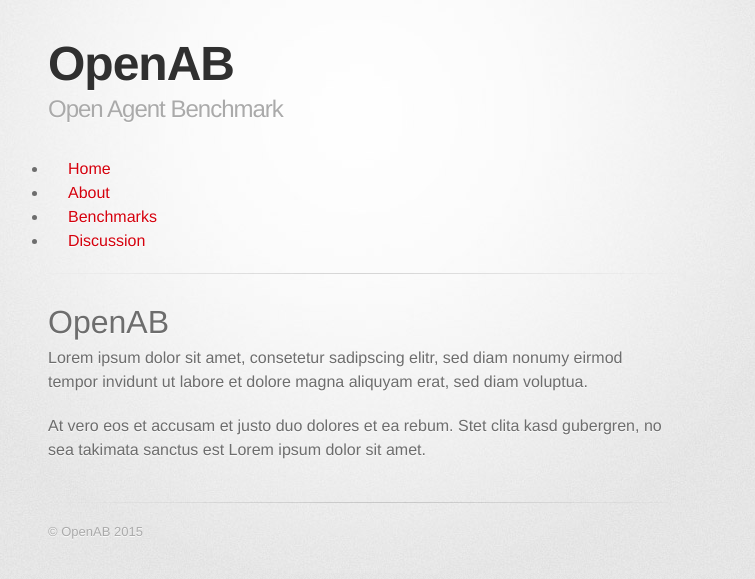
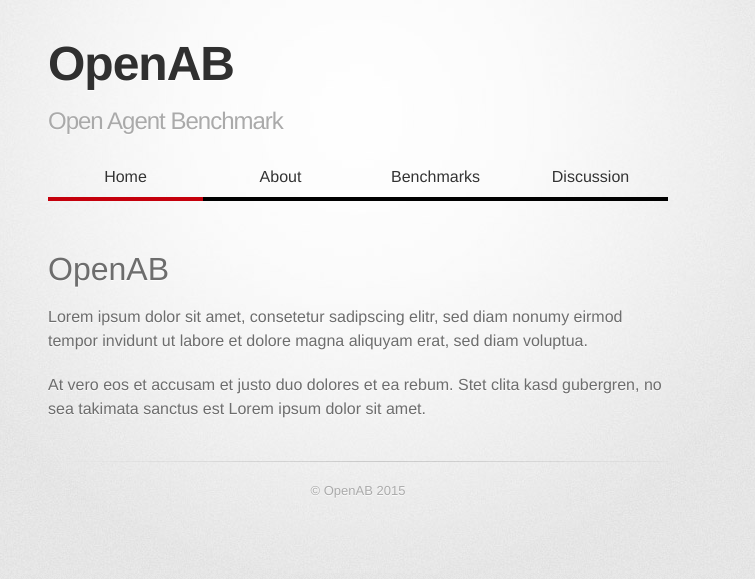
Before and after one commit to OpenAB/openab.github.io, a Jekyll site: the page built from index.md, in a window 1280 px wide. Shown: the top 579 px of the page, without its empty margins (282-1037 px from the left). Built offline with Jekyll 4.4.1, drawn with Linux system fonts in a browser that asks for light colours; some web fonts are replaced.

Commit message:
First attempt at navigation menu

```diff
--- a/_includes/head.html
+++ b/_includes/head.html
@@ -4,6 +4,7 @@
     <link href='https://fonts.googleapis.com/css?family=Chivo:900' rel='stylesheet' type='text/css'>
     <link rel="stylesheet" type="text/css" href="{{ site.baseurl }}/stylesheets/stylesheet.css" media="screen">
     <link rel="stylesheet" type="text/css" href="{{ site.baseurl }}/stylesheets/github-dark.css" media="screen">
+    <link rel="stylesheet" type="text/css" href="{{ site.baseurl }}/stylesheets/custom.css" media="screen">
     <link rel="stylesheet" type="text/css" href="{{ site.baseurl }}/stylesheets/print.css" media="print">
     <!--[if lt IE 9]>
     <script src="//html5shiv.googlecode.com/svn/trunk/html5.js"></script>
--- a/_layouts/default.html
+++ b/_layouts/default.html
@@ -8,7 +8,6 @@
       <div class="inner">
         {% include header.html %}
         {% include navigation.html %}
-        <hr />
         <main>
           {{ content }}
         </main>
--- /dev/null
+++ b/stylesheets/custom.css
@@ -0,0 +1,53 @@
+
+h1 {
+  margin-bottom: 12px;
+}
+
+header {
+  padding-bottom: 5px;
+}
+
+#navigation {
+  margin: 8px auto 4px auto;
+  width: 100%;
+  padding-bottom: 16px;
+}
+#navigation ul {
+  list-style: none;
+  display: flex;
+  flex-wrap: wrap;
+  align-items: center;
+  justify-content: space-between;
+  width: 100%;
+  padding: 0px;
+}
+#navigation ul > li {
+  display: flex;
+  position: relative;
+  padding: 0;
+  width: 100%;
+  flex: 1;
+}
+#navigation ul > li > a {
+  display: block;
+  text-align: center;
+  margin-bottom: 4px;
+  padding: 8px 16px;
+  background: transparent;
+  color: #333;
+  border-bottom: 4px solid #000;
+  width: 100%;
+}
+#navigation ul > li > a:focus ,
+#navigation ul > li > a:hover {
+  border-bottom-color: #A2000A;
+}
+#navigation ul > li.active > a ,
+#navigation ul > li.active > a:focus ,
+#navigation ul > li.active > a:hover {
+  border-bottom-color: #c5000c;
+}
+
+footer {
+  text-align: center;
+}
```
